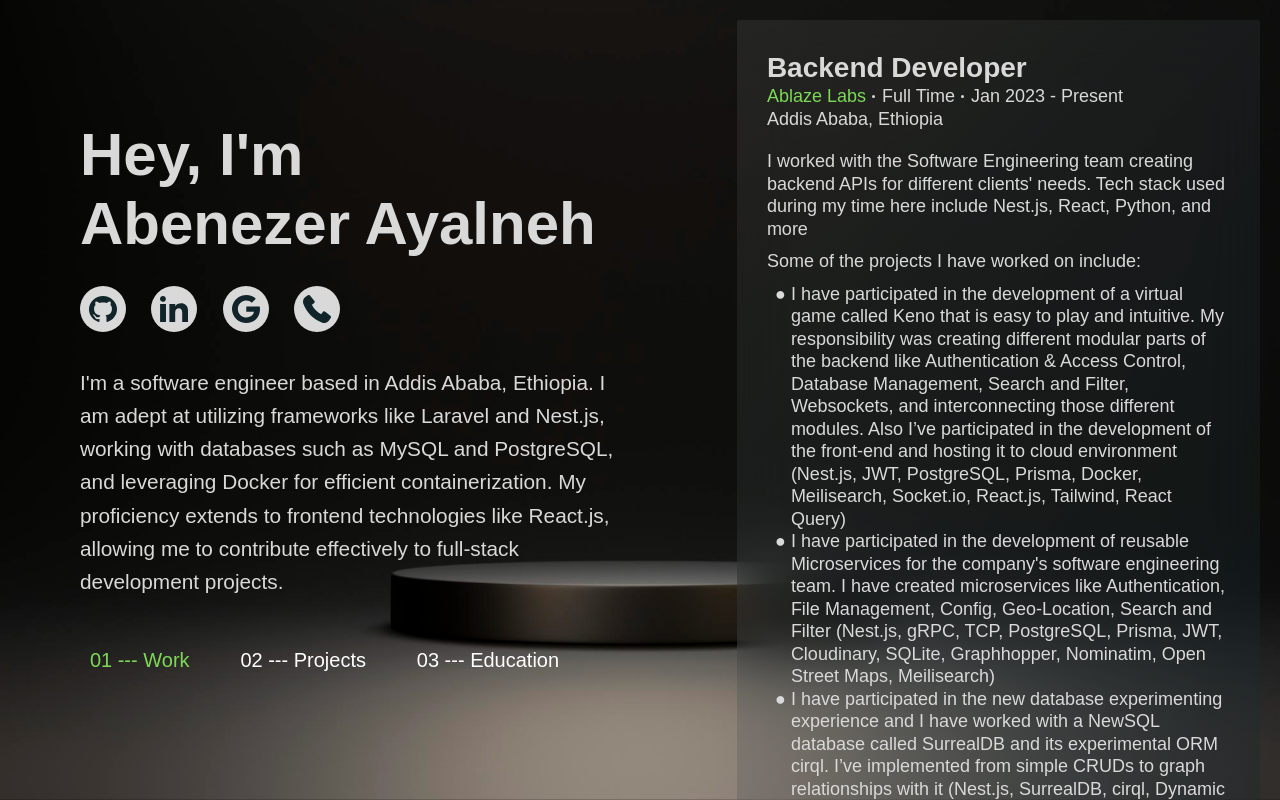
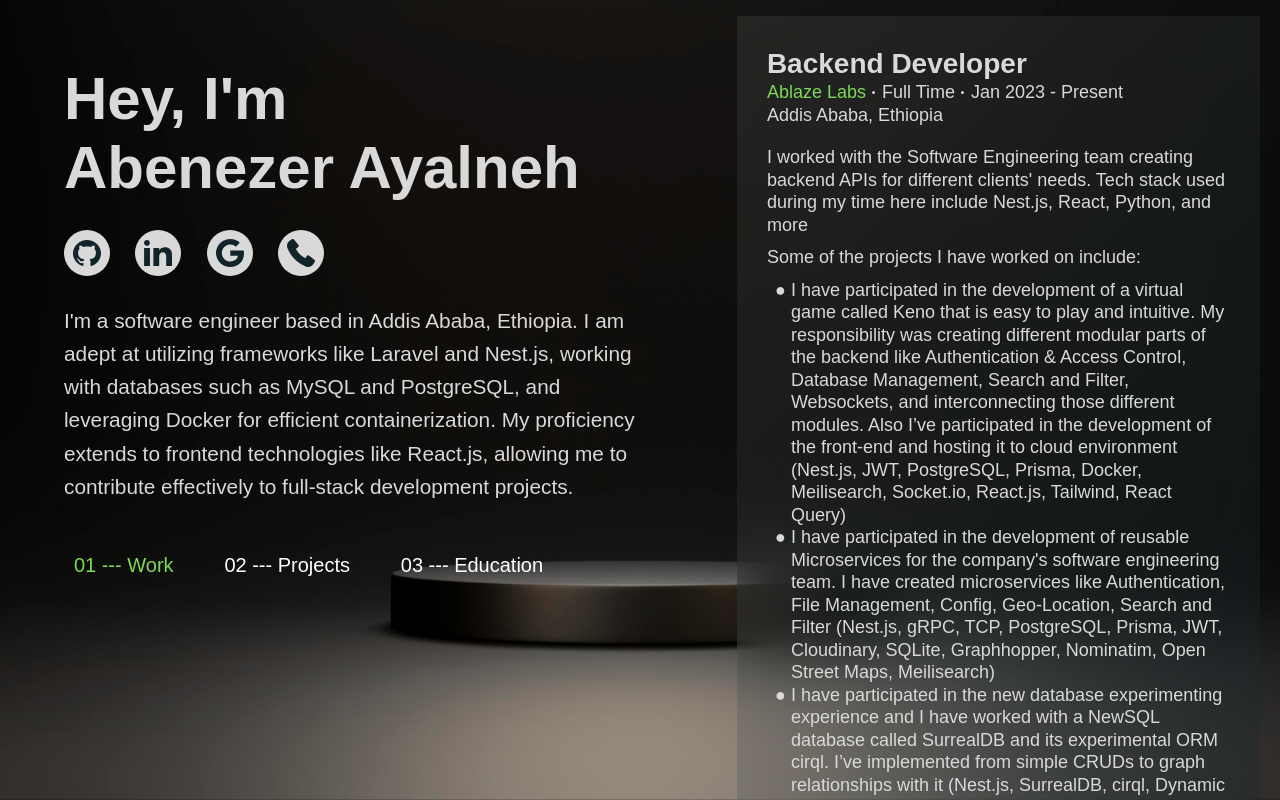
Before and after one commit to abenezer-ayalneh/portfolio-2.0, a React (Vite) app: page / in a window 1280 px wide. Built offline with nearby package versions, Linux system fonts and the light colour scheme.

Commit message:
feat: perfect scrollbar

```diff
--- a/package.json
+++ b/package.json
@@ -11,6 +11,7 @@
   "dependencies": {
     "react": "^18.2.0",
     "react-dom": "^18.2.0",
+    "react-perfect-scrollbar": "^1.5.8",
     "react-tooltip": "^5.18.0"
   },
   "devDependencies": {
--- a/src/components/hero-section.component.tsx
+++ b/src/components/hero-section.component.tsx
@@ -18,7 +18,7 @@ export const HeroSection: FC<HeroSectionProps> = ({
   setActiveTab,
 }) => {
   return (
-    <div className="h-full w-full flex flex-col pt-20 lg:pt-[7.5rem] pb-[3.8rem] px-[1.25rem] lg:px-20">
+    <div className="h-full w-full flex flex-col pt-20 lg:pt-[8vh] pb-[3.8rem] px-[1.25rem] lg:px-16">
       <div className={'w-full flex flex-col'}>
         <p
           className={
@@ -29,7 +29,7 @@ export const HeroSection: FC<HeroSectionProps> = ({
           <br />
           Abenezer Ayalneh
         </p>
-        <div className={'h-[0.9rem] lg:h-[1.75rem]'} />
+        <div className={'h-[0.9rem] lg:h-[3.5vh]'} />
         <div className={'w-full flex justify-center lg:justify-start'}>
           <div className={'flex w-[12.5rem] lg:w-[16.25rem] justify-between'}>
             {socialMediaLinks.map((item, index) => (
@@ -37,7 +37,7 @@ export const HeroSection: FC<HeroSectionProps> = ({
             ))}
           </div>
         </div>
-        <div className={'h-[0.92rem] lg:h-[2.12rem]'} />
+        <div className={'h-[0.9rem] lg:h-[3.5vh]'} />
         <p
           className={
             'text-center lg:text-left leading-[160%] text-[1.125rem] lg:text-[1.3rem] text-[#D9D9D9]'
--- a/src/components/showcase.component.tsx
+++ b/src/components/showcase.component.tsx
@@ -21,7 +21,7 @@ export const Showcase: FC<PortfolioDataInterface> = ({
 }) => {
   return (
     <div
-      className="py-[1.25rem] px-[0.94rem] lg:p-[1.88rem] my-[1.25rem] text-[#D9D9D9]"
+      className="py-[1.25rem] px-[0.94rem] lg:p-[1.88rem] mb-[1.25rem] text-[#D9D9D9]"
       style={{
         borderRadius: '0.125rem',
         background:
--- a/src/pages/homepage.tsx
+++ b/src/pages/homepage.tsx
@@ -1,10 +1,17 @@
 import { HeroSection } from '../components/hero-section.component.tsx';
 import { Showcase } from '../components/showcase.component.tsx';
-import { workHistories, education, projects, Tabs, tabs } from '../assets/data/portfolio-data.tsx';
+import {
+  workHistories,
+  education,
+  projects,
+  Tabs,
+  tabs,
+} from '../assets/data/portfolio-data.tsx';
 import { Link } from '../components/link.component.tsx';
 import { useState } from 'react';
-import BackgroundImage from '../assets/images/background.jpg'
-
+import BackgroundImage from '../assets/images/background.jpg';
+import PerfectScrollbar from 'react-perfect-scrollbar';
+import 'react-perfect-scrollbar/dist/css/styles.css';
 
 export const Homepage = () => {
   const [activeTab, setActiveTab] = useState<Tabs>(Tabs.WORK);
@@ -15,10 +22,14 @@ export const Homepage = () => {
       style={{ backgroundImage: `url(${BackgroundImage})` }}
     >
       <div className="w-full lg:w-[56%] lg:h-screen">
-        <HeroSection activeTab={activeTab} setActiveTab={ setActiveTab} />
+        <HeroSection activeTab={activeTab} setActiveTab={setActiveTab} />
       </div>
-      <div className="w-full lg:w-[44%] px-[1.25rem] lg:h-screen lg:overflow-y-scroll">
-        <div className="w-full px-[0.62rem] flex justify-between lg:hidden" id='links'>
+      <div className="hidden lg:block w-full lg:w-[44%] px-[1.25rem] lg:h-screen lg:overflow-hidden lg:right-0 lg:pt-4 lg:absolute">
+        <PerfectScrollbar>
+          <div
+            className="w-full px-[0.62rem] py-[1.5rem] flex justify-between lg:hidden"
+            id="links"
+          >
             {tabs.map((tab, index) => (
               <Link
                 text={tab.name}
@@ -28,13 +39,44 @@ export const Homepage = () => {
               />
             ))}
           </div>
-        {activeTab === Tabs.WORK && workHistories.map((workHistory, index) => (
+          {activeTab === Tabs.WORK &&
+            workHistories.map((workHistory, index) => (
               <Showcase key={index} {...workHistory} />
             ))}
-        {activeTab === Tabs.PROJECTS && projects.map((workHistory, index) => (
+          {activeTab === Tabs.PROJECTS &&
+            projects.map((workHistory, index) => (
               <Showcase key={index} {...workHistory} />
             ))}
-        {activeTab === Tabs.EDUCATION && education.map((workHistory, index) => (
+          {activeTab === Tabs.EDUCATION &&
+            education.map((workHistory, index) => (
+              <Showcase key={index} {...workHistory} />
+            ))}
+        </PerfectScrollbar>
+      </div>
+      <div className="lg:hidden w-full lg:w-[44%] px-[1.25rem] lg:h-screen lg:overflow-hidden lg:right-0 lg:pt-4 lg:absolute">
+          <div
+            className="w-full px-[0.62rem] py-[1.5rem] flex justify-between lg:hidden"
+            id="links"
+          >
+            {tabs.map((tab, index) => (
+              <Link
+                text={tab.name}
+                key={index}
+                active={activeTab === tab.tab}
+                onClick={() => setActiveTab(tab.tab)}
+              />
+            ))}
+          </div>
+          {activeTab === Tabs.WORK &&
+            workHistories.map((workHistory, index) => (
+              <Showcase key={index} {...workHistory} />
+            ))}
+          {activeTab === Tabs.PROJECTS &&
+            projects.map((workHistory, index) => (
+              <Showcase key={index} {...workHistory} />
+            ))}
+          {activeTab === Tabs.EDUCATION &&
+            education.map((workHistory, index) => (
               <Showcase key={index} {...workHistory} />
             ))}
       </div>
```
Also changed, not shown: 1 other file (tests, documents, lock files or other folders). Lines whose indentation alone changed are shown as unchanged.
